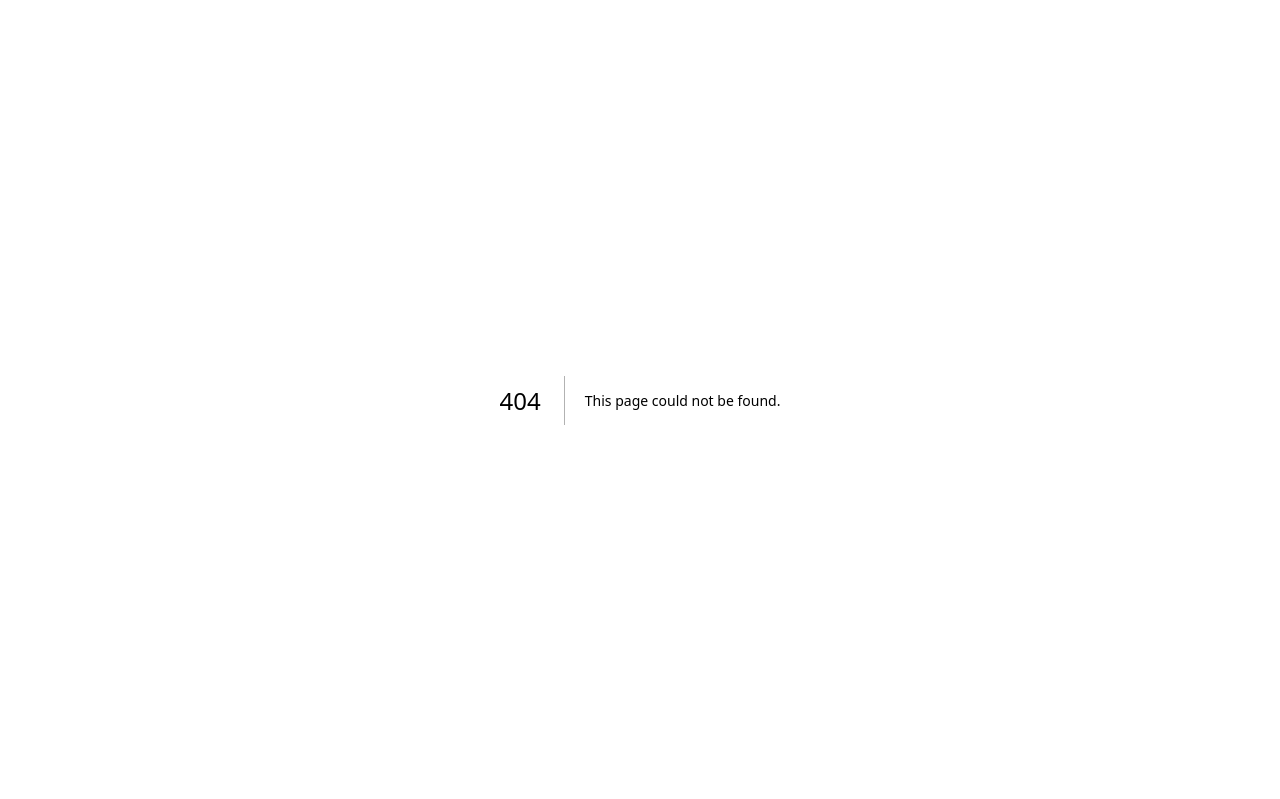
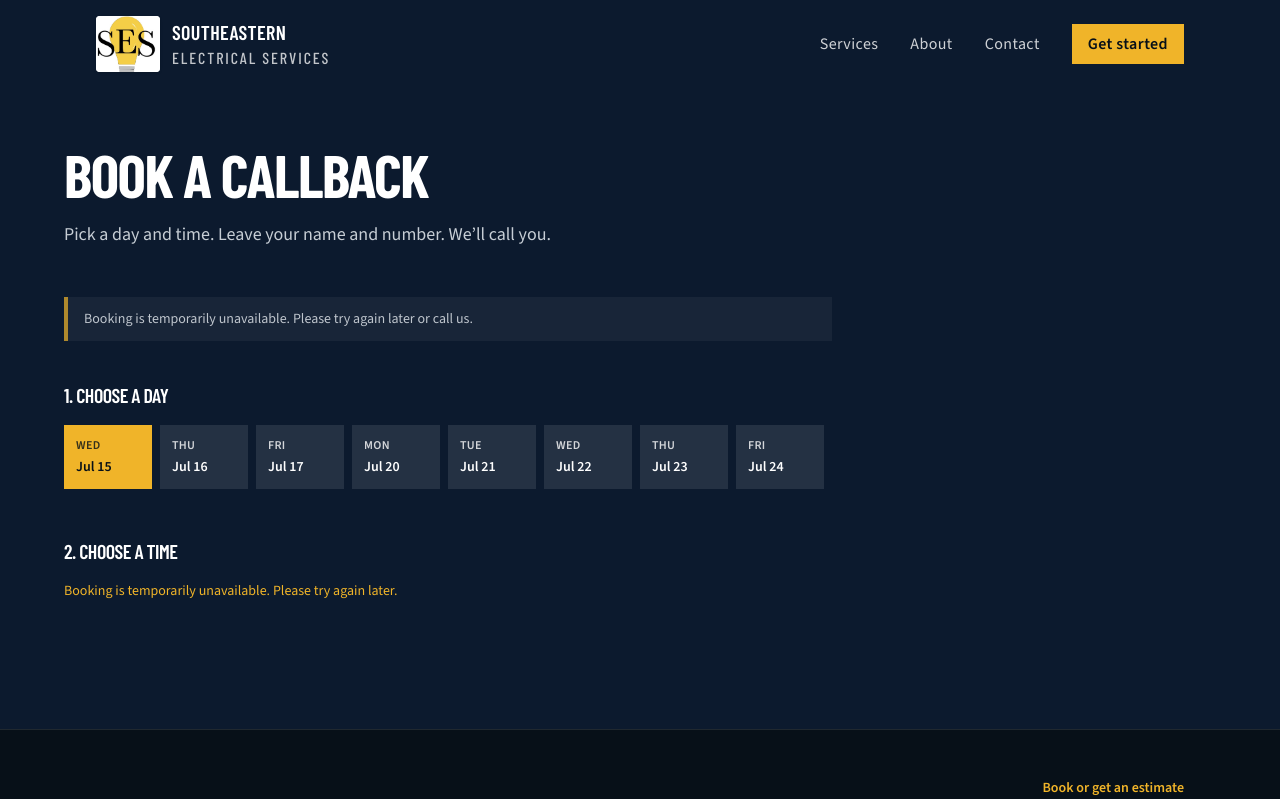
Before and after one commit to orkunozekin/south-eastern-electrical-services, a Next.js app: page /book/callback in a window 1280 px wide. Before the commit this address had no page. Shown: the top 799 px of the page. Built offline with nearby package versions, Linux system fonts and the light colour scheme.

Commit message:
Add booking fallback

```diff
--- /dev/null
+++ b/app/(site)/book/callback/page.tsx
@@ -0,0 +1,45 @@
+import type { Metadata } from "next";
+
+import { getBookingPageData } from "@/app/(site)/book/data";
+import { BookingWizard } from "@/components/booking-wizard";
+
+export const metadata: Metadata = {
+  title: "Book a callback",
+  description: "Schedule a phone call with Southeastern Electrical Services.",
+  robots: {
+    index: false,
+    follow: true,
+  },
+};
+
+export default async function CallbackPage({
+  searchParams,
+}: {
+  searchParams: Promise<{ ref?: string | string[] }>;
+}) {
+  const cancelled = (await searchParams).ref === "cancelled";
+  const { dates, timezone, configured } = getBookingPageData();
+
+  return (
+    <section className="bg-navy px-5 pt-28 pb-20 md:px-8 md:pt-36 md:pb-28">
+      <div className="mx-auto max-w-6xl">
+        <h1 className="font-display text-4xl font-bold tracking-tight text-white uppercase md:text-6xl">
+          Book a callback
+        </h1>
+        <p className="text-mist/85 mt-4 max-w-lg text-lg leading-relaxed">
+          {cancelled
+            ? "Sorry we had to cancel. Pick a new time below."
+            : "Pick a day and time. Leave your name and number. We’ll call you."}
+        </p>
+
+        <div className="mt-12 max-w-3xl">
+          <BookingWizard
+            dates={dates}
+            timezone={timezone}
+            configured={configured}
+          />
+        </div>
+      </div>
+    </section>
+  );
+}
--- a/app/(site)/book/page.tsx
+++ b/app/(site)/book/page.tsx
@@ -1,4 +1,5 @@
 import type { Metadata } from "next";
+import Link from "next/link";
 
 export const metadata: Metadata = {
   title: "Book or get an estimate",
@@ -41,6 +42,18 @@ export default async function BookPage({
             No account is required. Standard message and data rates may apply,
             and you can reply STOP to opt out.
           </p>
+          <p className="text-mist/70 mt-6 border-t border-white/10 pt-6 text-sm leading-relaxed">
+            If the request button does not appear, you can still{" "}
+            <Link
+              href={
+                cancelled ? "/book/callback?ref=cancelled" : "/book/callback"
+              }
+              className="text-amber hover:text-amber-hot font-semibold underline underline-offset-4"
+            >
+              book a callback directly
+            </Link>
+            .
+          </p>
         </div>
       </div>
     </section>
--- a/app/(site)/contact/page.tsx
+++ b/app/(site)/contact/page.tsx
@@ -36,6 +36,16 @@ export default function ContactPage() {
           >
             Book or get an estimate
           </Link>
+          <p className="text-slate mt-5 text-sm leading-relaxed">
+            If the request button is unavailable, you can{" "}
+            <Link
+              href="/book/callback"
+              className="text-navy font-semibold underline underline-offset-4"
+            >
+              book a callback directly
+            </Link>
+            .
+          </p>
         </div>
       </section>
     </>
```
Also changed, not shown: 1 other file (tests, documents, lock files or other folders).
